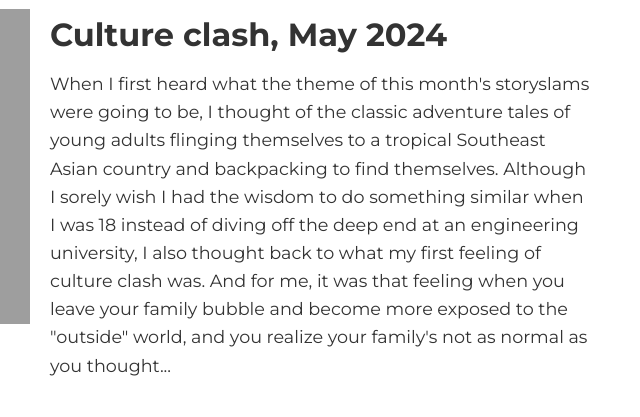
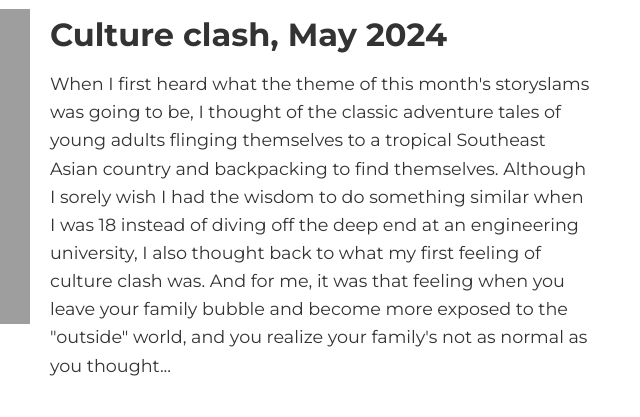
Before and after one commit to becczhang/portfolio-site, a plain HTML site: page talks.html in a window 1280 px wide. Shown: the part 361-778 px from the top of the page, 610-1250 px from the left. Drawn offline with Linux system fonts and the light colour scheme; grey boxes are pictures that could not be loaded.

Commit message:
Update talks.html

```diff
--- a/talks.html
+++ b/talks.html
@@ -121,7 +121,7 @@
         </div>
         <div class="talk-details">
           <h2>Culture clash, May 2024</h2>
-          <p> When I first heard what the theme of this month's storyslams were going to be, I thought of the classic adventure tales of young adults flinging themselves to a tropical Southeast Asian country and backpacking to find themselves. Although I sorely wish I had the wisdom to do something similar when I was 18 instead of diving off the deep end at an engineering university, I also thought back to what my first feeling of culture clash was. And for me, it was that feeling when you leave your family bubble and become more exposed to the "outside" world, and you realize your family's not as normal as you thought...</p>
+          <p> When I first heard what the theme of this month's storyslams was going to be, I thought of the classic adventure tales of young adults flinging themselves to a tropical Southeast Asian country and backpacking to find themselves. Although I sorely wish I had the wisdom to do something similar when I was 18 instead of diving off the deep end at an engineering university, I also thought back to what my first feeling of culture clash was. And for me, it was that feeling when you leave your family bubble and become more exposed to the "outside" world, and you realize your family's not as normal as you thought...</p>
         </div>
       </div>
 
```
